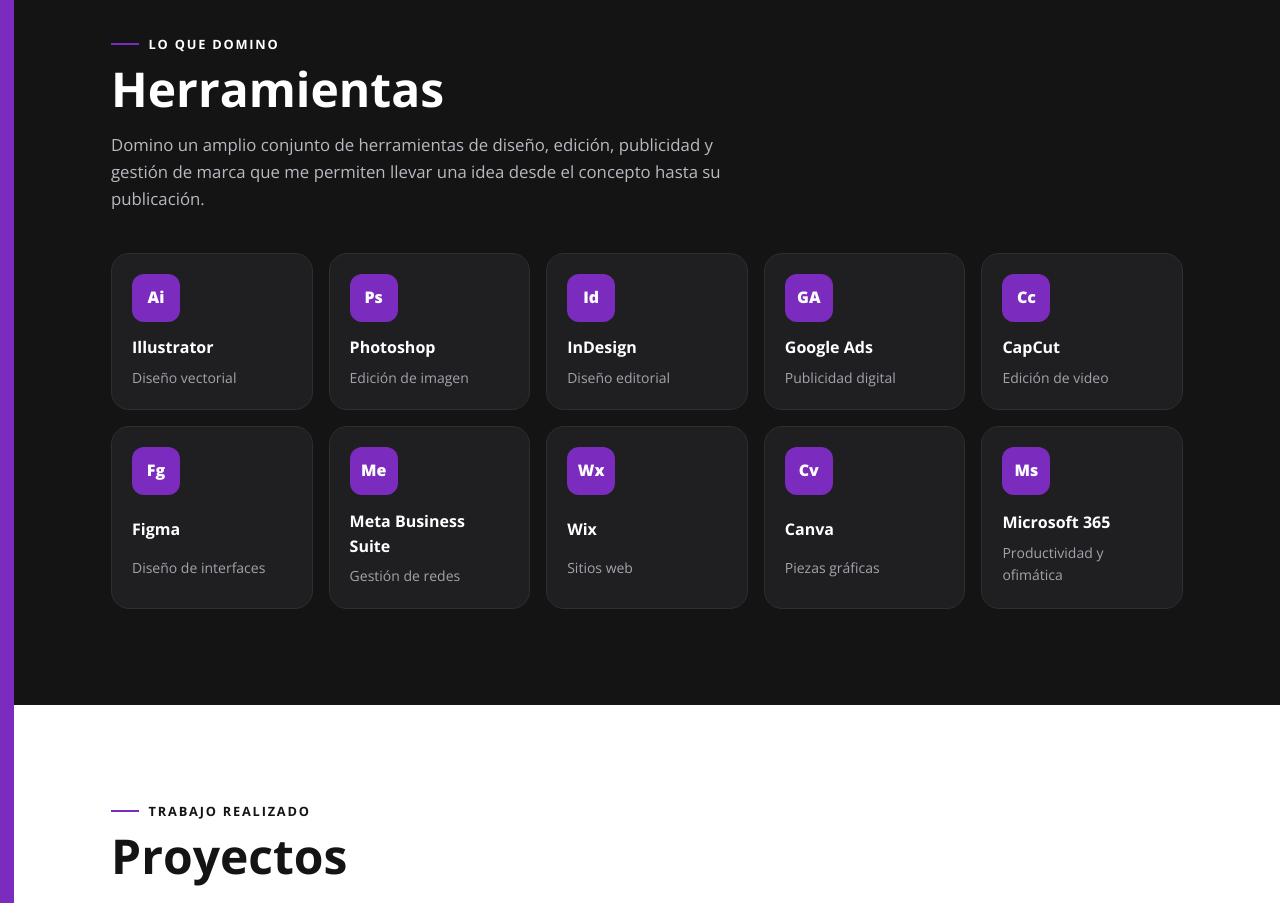
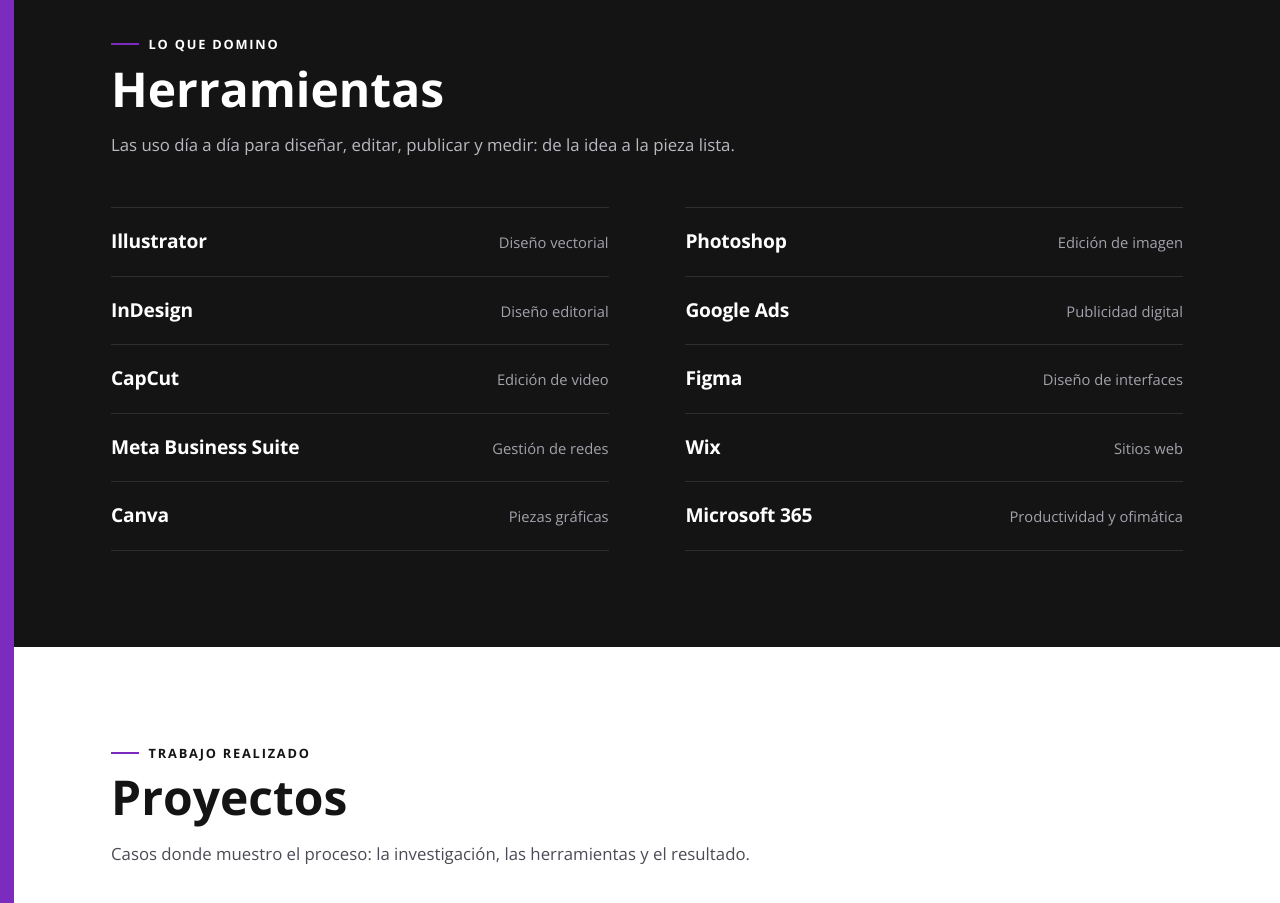
Before and after one commit to VReyna7/portafolio_lou, an Angular app: page / in a window 1280 px wide. Shown: the part 1060-1963 px from the top of the page. Built offline with nearby package versions, Linux system fonts and the light colour scheme; a web font is replaced by a local one.

Commit message:
Redisenio herramientas en lista editorial (sin tarjetas IA)

```diff
--- a/public/content/site.json
+++ b/public/content/site.json
@@ -12,7 +12,7 @@
   },
   "tools": {
     "title": "Herramientas",
-    "description": "Domino un amplio conjunto de herramientas de diseño, edición, publicidad y gestión de marca que me permiten llevar una idea desde el concepto hasta su publicación.",
+    "description": "Las uso día a día para diseñar, editar, publicar y medir: de la idea a la pieza lista.",
     "items": [
       { "name": "Illustrator", "short": "Ai", "area": "Diseño vectorial" },
       { "name": "Photoshop", "short": "Ps", "area": "Edición de imagen" },
--- a/src/app/components/tools/tools.css
+++ b/src/app/components/tools/tools.css
@@ -13,54 +13,65 @@
   color: #b9b9c2;
 }
 
-.tools-grid {
+/* Editorial list instead of badge cards: reads more like a real portfolio. */
+.tools-list {
   list-style: none;
   padding: 0;
-  margin: 2.5rem 0 0;
+  margin: 3rem 0 0;
   display: grid;
-  grid-template-columns: repeat(auto-fill, minmax(170px, 1fr));
-  gap: 1rem;
+  grid-template-columns: 1fr 1fr;
+  column-gap: clamp(2rem, 6vw, 5rem);
 }
 
 .tool {
   display: grid;
-  gap: 0.35rem;
-  padding: 1.25rem;
-  border: 1px solid #2e2e33;
-  border-radius: 18px;
-  background: var(--ink-raised);
-  /* Hover uses `translate` so it never fights GSAP, which animates `transform`. */
-  transition: translate 0.2s ease, border-color 0.2s ease;
+  grid-template-columns: minmax(0, 1.1fr) minmax(0, 1fr);
+  gap: 1rem;
+  align-items: baseline;
+  padding: 1.15rem 0;
+  border-top: 1px solid #2e2e33;
+  transition: border-color 0.2s ease;
+}
+
+.tool:nth-last-child(-n + 2) {
+  border-bottom: 1px solid #2e2e33;
 }
 
 .tool:hover {
-  translate: 0 -4px;
-  border-color: var(--violet);
-}
-
-.tool__badge {
-  width: 48px;
-  height: 48px;
-  display: grid;
-  place-items: center;
-  border-radius: 12px;
-  font-weight: 800;
-  color: var(--white);
-  background: var(--violet);
-  margin-bottom: 0.5rem;
-  transition: background 0.2s ease, color 0.2s ease;
-}
-
-.tool:hover .tool__badge {
-  color: var(--violet);
-  background: var(--white);
+  border-top-color: var(--violet);
 }
 
 .tool__name {
+  font-size: clamp(1.05rem, 1.5vw, 1.25rem);
   font-weight: 700;
+  letter-spacing: -0.01em;
 }
 
 .tool__area {
-  font-size: 0.875rem;
+  font-size: 0.92rem;
   color: #a3a3ad;
+  text-align: right;
 }
+
+@media (max-width: 720px) {
+  .tools-list {
+    grid-template-columns: 1fr;
+  }
+
+  .tool:nth-last-child(-n + 2) {
+    border-bottom: 0;
+  }
+
+  .tool:last-child {
+    border-bottom: 1px solid #2e2e33;
+  }
+
+  .tool {
+    grid-template-columns: 1fr;
+    gap: 0.25rem;
+  }
+
+  .tool__area {
+    text-align: left;
+  }
+}
--- a/src/app/components/tools/tools.html
+++ b/src/app/components/tools/tools.html
@@ -3,10 +3,9 @@
   <h2 class="section__title">{{ tools().title }}</h2>
   <p class="section__lead">{{ tools().description }}</p>
 
-  <ul class="tools-grid">
+  <ul class="tools-list">
     @for (tool of tools().items; track tool.name) {
       <li class="tool">
-        <span class="tool__badge" aria-hidden="true">{{ tool.short }}</span>
         <span class="tool__name">{{ tool.name }}</span>
         <span class="tool__area">{{ tool.area }}</span>
       </li>
```
